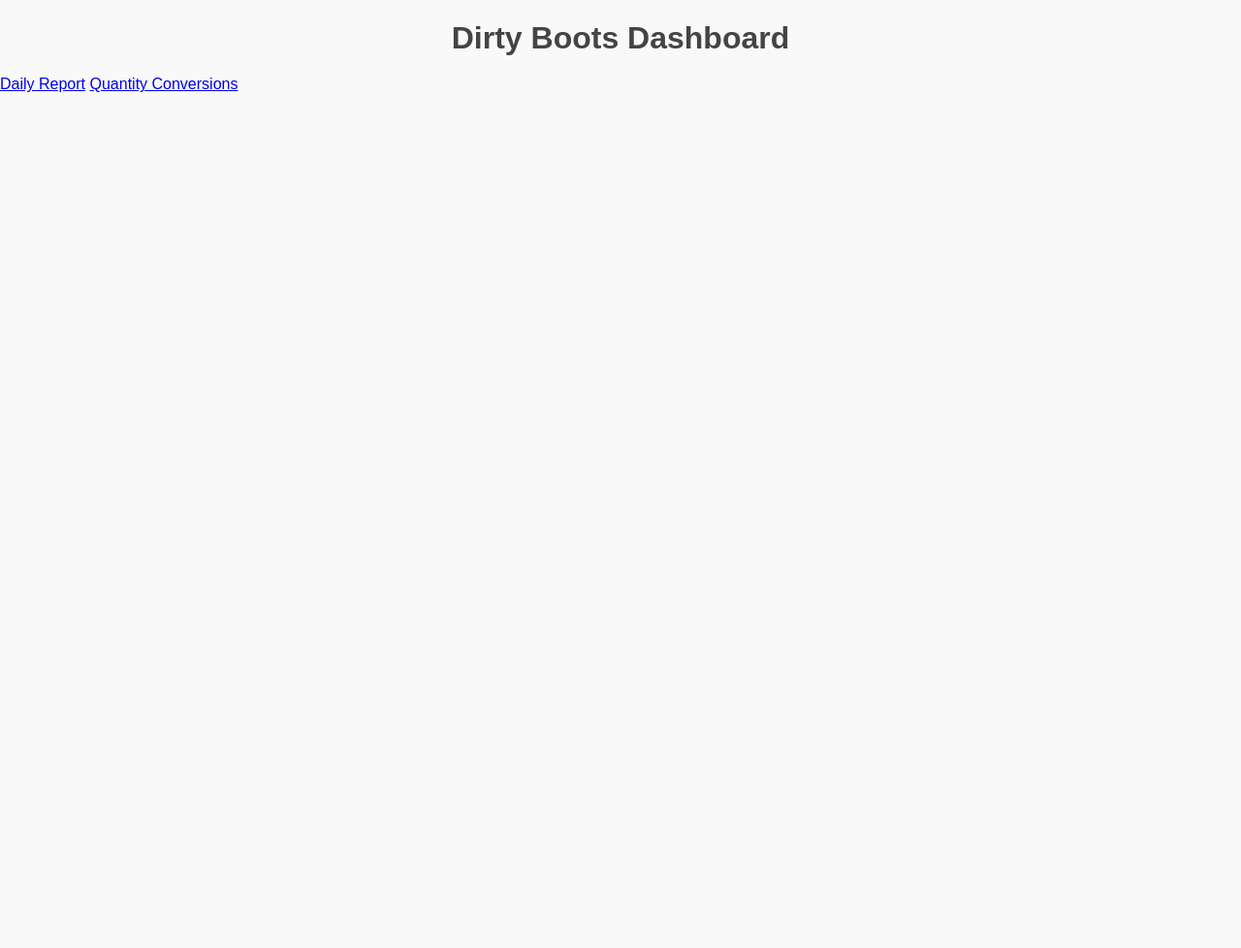
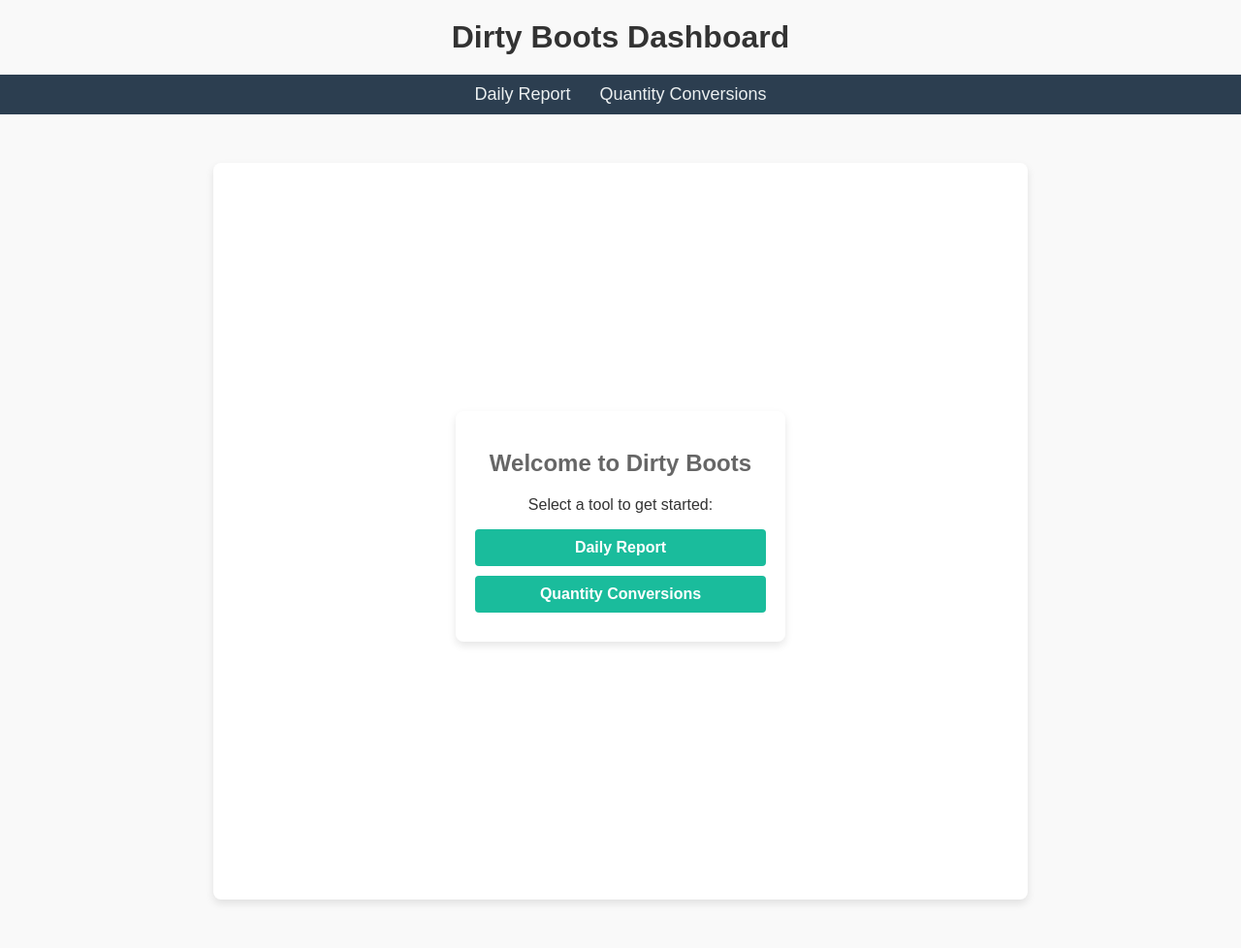
Before and after one commit to fauly/dbtrack, a Flask app: page / in a window 1280 px wide. Shown: the whole page at 97% size. Before the commit the page ends 95 px from the top, so only its background shows below. Run offline with Flask 3, Linux system fonts and the light colour scheme.

Commit message:
spring sprucing

```diff
--- a/app/templates/index.html
+++ b/app/templates/index.html
@@ -3,9 +3,75 @@
 <head>
     <meta charset="UTF-8">
     <meta name="viewport" content="width=device-width, initial-scale=1.0">
-    <title>Dashboard</title>
+    <title>Dirty Boots Dashboard</title>
     <!-- Link to style.css -->
     <link rel="stylesheet" href="{{ url_for('static', filename='css/style.css') }}">
+    <style>
+        /* Additional inline styles for quick customization */
+        body {
+            font-family: Arial, sans-serif;
+            margin: 0;
+            padding: 0;
+            background-color: #f9f9f9;
+        }
+
+        h1 {
+            text-align: center;
+            color: #333;
+            margin: 20px 0;
+        }
+
+        nav {
+            display: flex;
+            justify-content: center;
+            background-color: #2c3e50;
+            padding: 10px;
+        }
+
+        nav a {
+            text-decoration: none;
+            color: #ecf0f1;
+            margin: 0 15px;
+            font-size: 18px;
+            transition: color 0.3s;
+        }
+
+        nav a:hover {
+            color: #1abc9c;
+        }
+
+        .container {
+            display: flex;
+            justify-content: center;
+            align-items: center;
+            height: calc(100vh - 80px); /* Adjust height to exclude nav and margin */
+        }
+
+        .card {
+            background-color: #ffffff;
+            border-radius: 8px;
+            box-shadow: 0 4px 8px rgba(0, 0, 0, 0.1);
+            padding: 20px;
+            width: 300px;
+            text-align: center;
+        }
+
+        .card a {
+            display: block;
+            margin: 10px 0;
+            padding: 10px 15px;
+            background-color: #1abc9c;
+            color: #ffffff;
+            text-decoration: none;
+            border-radius: 4px;
+            font-weight: bold;
+            transition: background-color 0.3s;
+        }
+
+        .card a:hover {
+            background-color: #16a085;
+        }
+    </style>
 </head>
 <body>
     <h1>Dirty Boots Dashboard</h1>
@@ -13,5 +79,13 @@
         <a href="/daily-report">Daily Report</a>
         <a href="/quantity-conversion">Quantity Conversions</a>
     </nav>
+    <div class="container">
+        <div class="card">
+            <h2>Welcome to Dirty Boots</h2>
+            <p>Select a tool to get started:</p>
+            <a href="/daily-report">Daily Report</a>
+            <a href="/quantity-conversion">Quantity Conversions</a>
+        </div>
+    </div>
 </body>
 </html>
```
